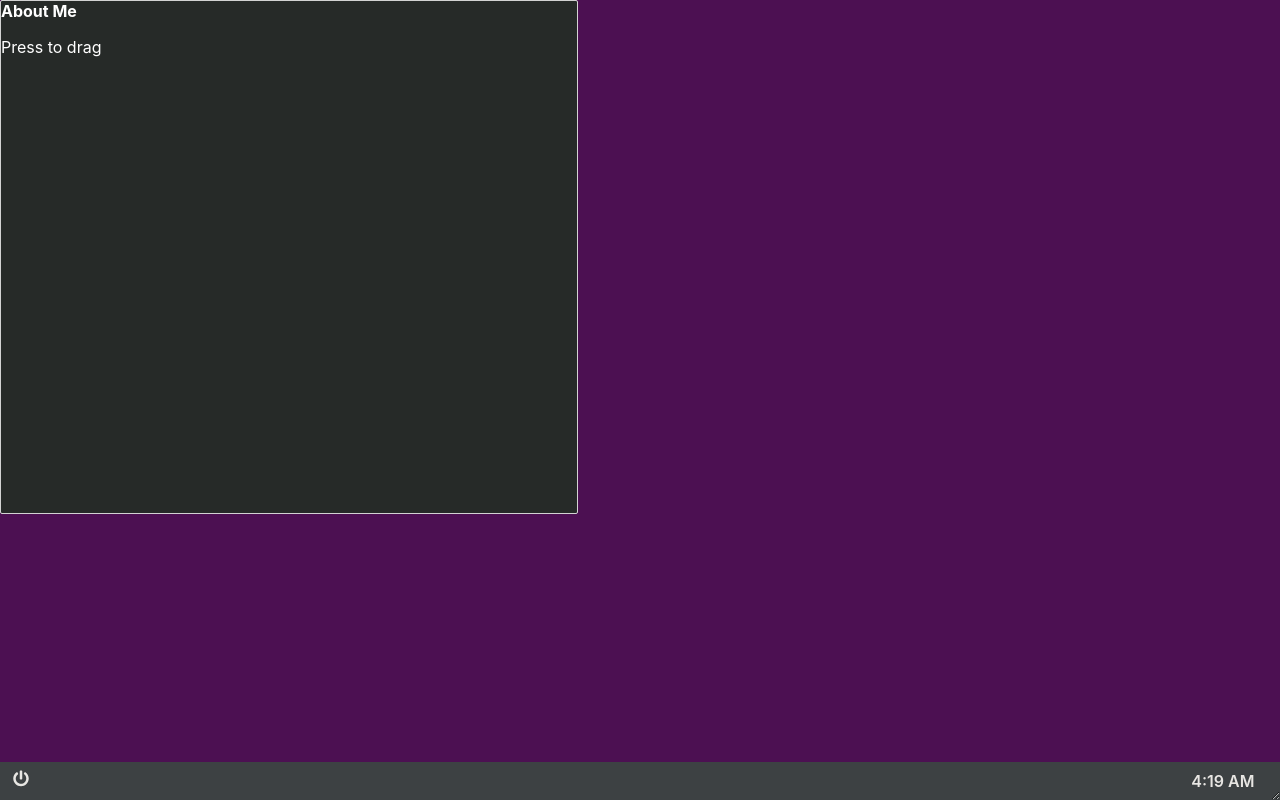
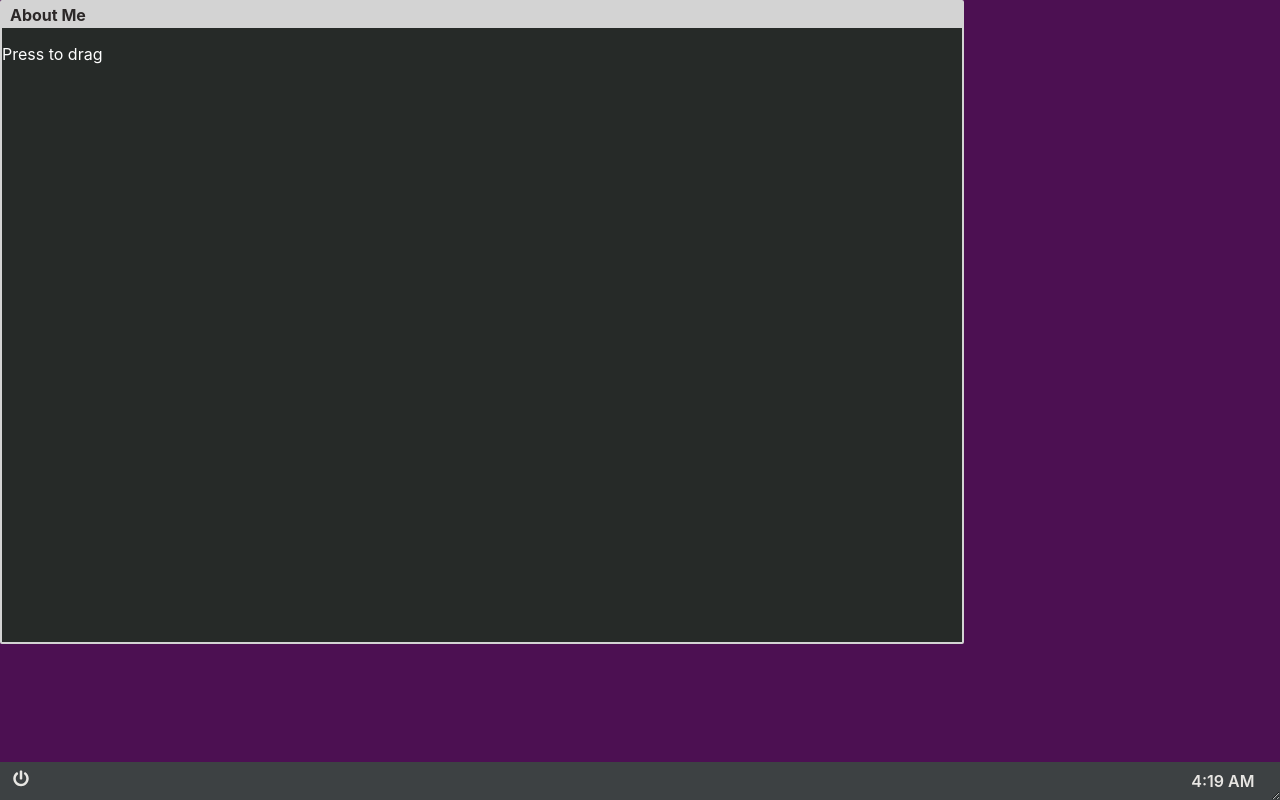
Before and after one commit to jeffersonchen-tw/personal-github-page, a React (Create React App) app: page /menu in a window 1280 px wide. Built offline with nearby package versions, Linux system fonts and the light colour scheme.

Commit message:
auto resize draggable window panel

```diff
--- a/src/Components/MainMenu/WindowPanel/TitleBar/index.js
+++ b/src/Components/MainMenu/WindowPanel/TitleBar/index.js
@@ -3,7 +3,9 @@ import './style.css';
 const TitleBar = (props) => {
     return (
         <div className="bar-container">
+            <div className="box">
             <span className="title">{props.title}</span>
+            </div>
         </div>
     )
 };
--- a/src/Components/MainMenu/WindowPanel/TitleBar/style.css
+++ b/src/Components/MainMenu/WindowPanel/TitleBar/style.css
@@ -1,5 +1,32 @@
+.bar-container {
+  display: flex;
+  height: 2vw;
+  background-color: #d3d3d3;
+}
 
 .title {
-    color: #ffffff;
-    font-weight: bold;
+  color: #2c2828;
+  font-size: 1em;
+  font-weight: 750;
+  margin-left: 0.5em;
 }
+
+.box {
+  margin-top: auto;
+  margin-bottom: auto;
+}
+@media only screen and (max-width: 600px) {
+  .bar-container {
+    display: flex;
+    align-items: center;
+    height: 2vh;
+    background-color: #d3d3d3;
+  }
+
+  .title {
+    color: #2c2828;
+    font-size: 1.5vh;
+    font-weight: 750;
+    margin-left: 0.5em;
+  }
+}
--- a/src/Components/MainMenu/WindowPanel/index.js
+++ b/src/Components/MainMenu/WindowPanel/index.js
@@ -1,50 +1,66 @@
 import TitleBar from "./TitleBar";
-import "./style.css";
 import { useState, useEffect, useRef } from "react";
 
-const panelStyle = {
-    position: 'absolute',
-    width: '45vw',
-    height: '40vw',
-    borderRadius: '2px',
-    zIndex: 5,
-    backgroundColor: '#262a28',
-    border: '1.5px solid #d3d3d3',
-    '@media (max-width: 500px)': {
-    },
-}
+const pcPanelStyle = {
+  position: "absolute",
+  width: "75vw",
+  height: "50vw",
+  borderRadius: "2px",
+  zIndex: 5,
+  backgroundColor: "#262a28",
+  border: "2px solid #d3d3d3",
+};
+const mobilePanelStyle = {
+  position: "absolute",
+  width: "60vh",
+  height: "60vh",
+  borderRadius: "2px",
+  zIndex: 5,
+  backgroundColor: "#262a28",
+  border: "1.5px solid #d3d3d3",
+};
 
 const WindowPanel = (props) => {
+  const detectWindow = () => {
+    const isMobileDevice = window.matchMedia("(max-width: 600px)").matches;
+    return isMobileDevice
+  }
+  window.addEventListener("resize", () => {
+    setIsMobile(detectWindow);
+  })
+  const [isMobile, setIsMobile] = useState(detectWindow);
   const [pressed, setPressed] = useState(false);
-  const [position, setPosition] = useState({ x:0, y:0});
+  const [position, setPosition] = useState({ x: 0, y: 0 });
   const ref = useRef();
 
   useEffect(() => {
     if (ref.current) {
-      ref.current.style.transform = `translate(${position.x}px, ${position.y}px`
+      ref.current.style.transform = `translate(${position.x}px, ${position.y}px`;
     }
-    return () => {
-    }
-  }, [position])
+    return () => {};
+  }, [position]);
 
   const mouseMove = (event) => {
     if (pressed) {
       setPosition({
         x: position.x + event.movementX,
-        y: position.y + event.movementY
-      })
+        y: position.y + event.movementY,
+      });
     }
-  }
+  };
   return (
-    <div className="window"
-    ref={ ref }
-    style={ panelStyle }
-    onMouseMove={mouseMove}
-    onMouseDown={() => setPressed(true)}
-    onMouseUp={() => setPressed(false)}
+    <div
+      className="window"
+      ref={ref}
+      style={isMobile ? mobilePanelStyle : pcPanelStyle}
+      onMouseMove={mouseMove}
+      onMouseDown={() => setPressed(true)}
+      onMouseUp={() => setPressed(false)}
     >
       <TitleBar title={props.title} />
-      <p style={{color: '#ffffff'}}>{ pressed ? "Dragging..." : "Press to drag" }</p>
+      <p style={{ color: "#ffffff" }}>
+        {pressed ? "Dragging..." : "Press to drag"}
+      </p>
     </div>
   );
 };
--- a/src/Components/MainMenu/WindowPanel/style.css
+++ /dev/null
@@ -1,12 +0,0 @@
-.window {
-    position: absolute;
-    z-index: 5;
-    width: 45vw;
-    height: 40vw;
-    background-color: #262a28;
-    border: 1.5px solid #d3d3d3;
-    border-radius: 2px;
-}
-
-@media only screen and (max-width: 600px) {
-}
```
